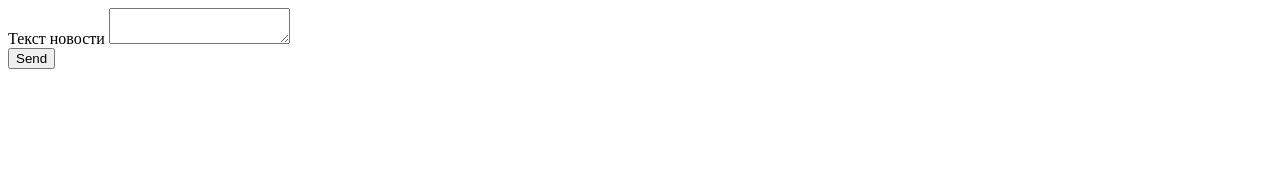
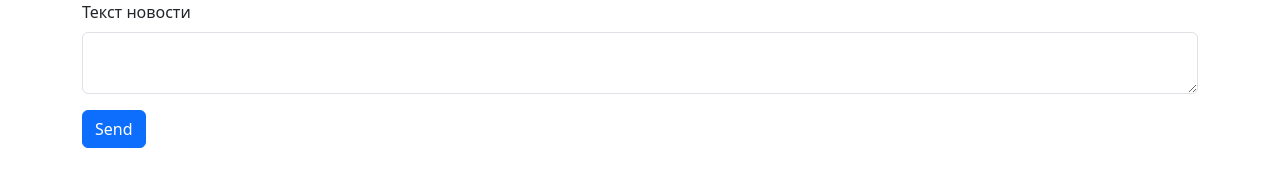
Before and after one commit to basergee/wsaio_serv, a plain HTML site: page postnews.html in a window 1280 px wide. Drawn offline with nearby package versions, Linux system fonts and the light colour scheme.

Commit message:
Добавил стили элементам страницы создания новости

```diff
--- a/postnews.html
+++ b/postnews.html
@@ -3,14 +3,20 @@
 <head>
     <meta charset="UTF-8">
     <title>Title</title>
+    <link href="https://cdn.jsdelivr.net/npm/bootstrap@5.3.0-alpha1/dist/css/bootstrap.min.css" rel="stylesheet" integrity="sha384-GLhlTQ8iRABdZLl6O3oVMWSktQOp6b7In1Zl3/Jr59b6EGGoI1aFkw7cmDA6j6gD" crossorigin="anonymous">
 </head>
 <body>
-<form id="postnewsform" action="http://127.0.0.1:8080/news" method="post" enctype="multipart/form-data">
+<div class="container-md">
+<form class="row g-3" id="postnewsform" action="http://127.0.0.1:8080/news" method="post" enctype="multipart/form-data">
     <div>
-        <label for="newstext">Текст новости</label>
-        <textarea id="newstext" type="text" name="newstext" required></textarea>
+        <label for="newstext" class="form-label">Текст новости</label>
+        <textarea id="newstext" type="text" name="newstext" class="form-control" required></textarea>
     </div>
-    <input id="send" type="submit" value="Send"/>
+    <div class="col-12">
+        <input id="send" type="submit" class="btn btn-primary" value="Send"/>
+    </div>
 </form>
+</div>
+<script src="https://cdn.jsdelivr.net/npm/bootstrap@5.3.0-alpha1/dist/js/bootstrap.bundle.min.js" integrity="sha384-w76AqPfDkMBDXo30jS1Sgez6pr3x5MlQ1ZAGC+nuZB+EYdgRZgiwxhTBTkF7CXvN" crossorigin="anonymous"></script>
 </body>
 </html>
```
